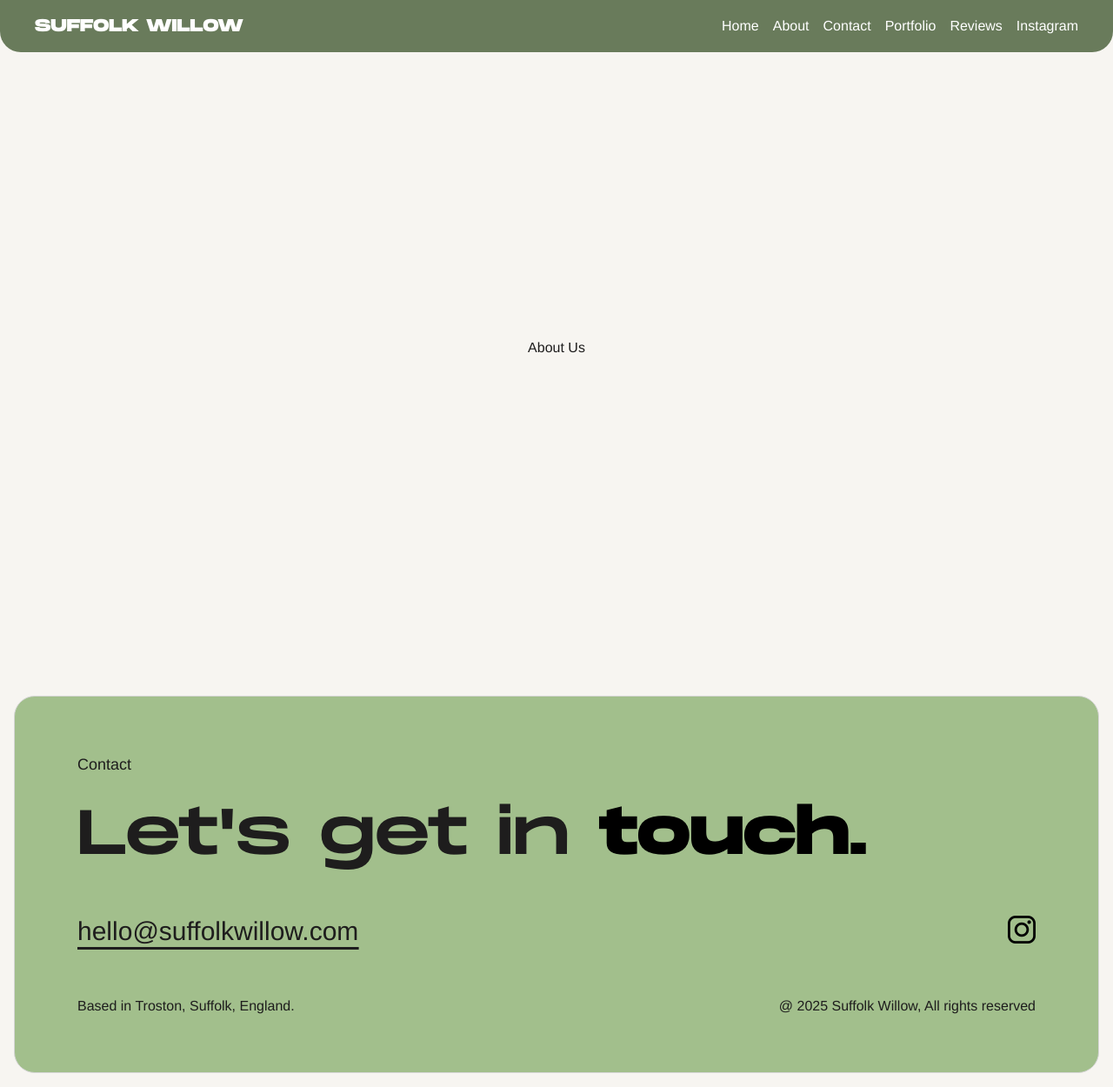
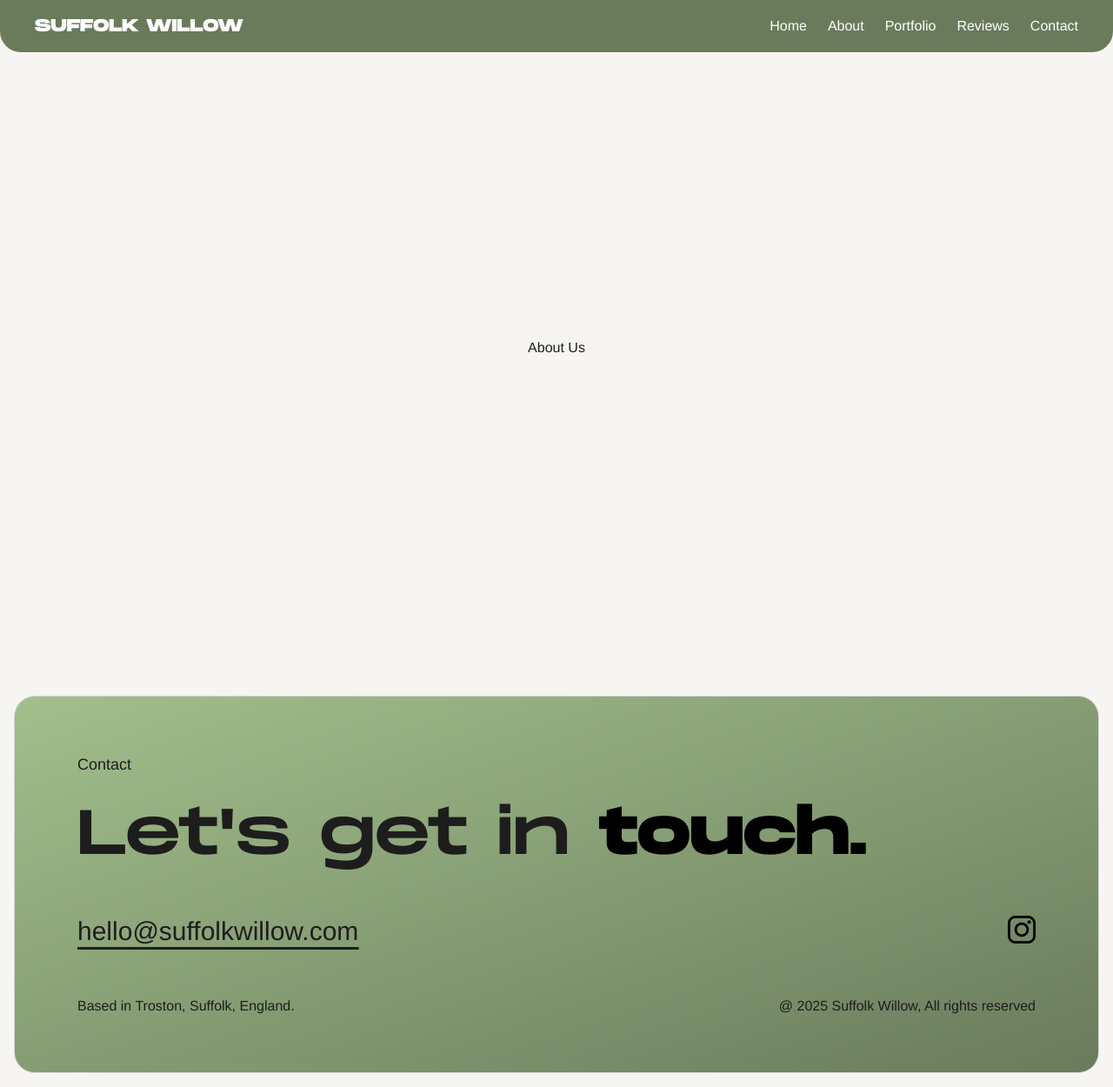
Before and after one commit to intvn/willow-fence-2, a Next.js app: page /aboutUs in a window 1280 px wide. Shown: the whole page at 87% size. Built offline with nearby package versions, Linux system fonts and the light colour scheme.

Commit message:
did stuff

```diff
--- a/app/instagram/page.js
+++ /dev/null
@@ -1,17 +0,0 @@
-import React from "react";
-import Header from "../../components/header"
-import Footer from "../../components/footer"
-
-
-export default function ContactUs() {
-  return (
-    <div>
-        <Header/>
-        <div style={{ display: "flex", justifyContent: "center", alignItems: "center", height: "100vh" }}>
-            <h1>Instagram</h1>
-        </div>
-        <Footer/>
-    </div>
-
-  );
-}
--- a/app/portfolio/page.js
+++ b/app/portfolio/page.js
@@ -7,9 +7,14 @@ export default function ContactUs() {
   return (
     <div>
         <Header/>
-        <div style={{ display: "flex", justifyContent: "center", alignItems: "center", height: "100vh" }}>
-            <h1>Portfolio</h1>
+        <div className="flex items-center h-screen bg-darkGreen p-10">
+            <h1 className="font-monumentReg text-5xl text-offWhite">Have a look at our work.</h1>
         </div>
+
+        <div>
+
+        </div>
+
         <Footer/>
     </div>
 
--- a/components/footer/index.tsx
+++ b/components/footer/index.tsx
@@ -3,7 +3,7 @@ import Link from "next/link";
 
 const Footer = () => {
   return (
-    <footer className="bg-lightGreen text-darkGrey p-10 px-12 bottom-0 mx-auto mb-4 w-[calc(100%-2rem)] z-50 border border-lightGrey rounded-3xl">
+    <footer className="bg-gradient-to-br from-lightGreen to-darkGreen text-darkGrey p-10 px-12 bottom-0 mx-auto mb-4 w-[calc(100%-2rem)] z-50 border border-lightGrey rounded-3xl">
       <div className="flex justify-between flex-col mx-auto p-6">
 
         <div className="text-lg mb-8">Contact</div>
--- a/components/header/index.tsx
+++ b/components/header/index.tsx
@@ -7,15 +7,12 @@ const Header = () => {
       <div className="flex justify-between items-center w-full px-6">
         <Link href="/" className="text-xl font-monumentUltra hover:underline uppercase">Suffolk Willow</Link>
         <nav>
-          <ul className="flex space-x-4">
+          <ul className="flex space-x-6">
             <li>
               <Link href="/" className="hover:underline">Home</Link>
             </li>
             <li>
               <Link href="/aboutUs" className="hover:underline">About</Link>
-            </li>
-            <li>
-              <Link href="/contactUs" className="hover:underline">Contact</Link>
             </li>
             <li>
               <Link href="/portfolio" className="hover:underline">Portfolio</Link>
@@ -24,7 +21,7 @@ const Header = () => {
               <Link href="/reviews" className="hover:underline">Reviews</Link>
             </li>
             <li>
-              <Link href="/instagram" className="hover:underline">Instagram</Link>
+              <Link href="/contactUs" className="hover:underline">Contact</Link>
             </li>
           </ul>
         </nav>
```
